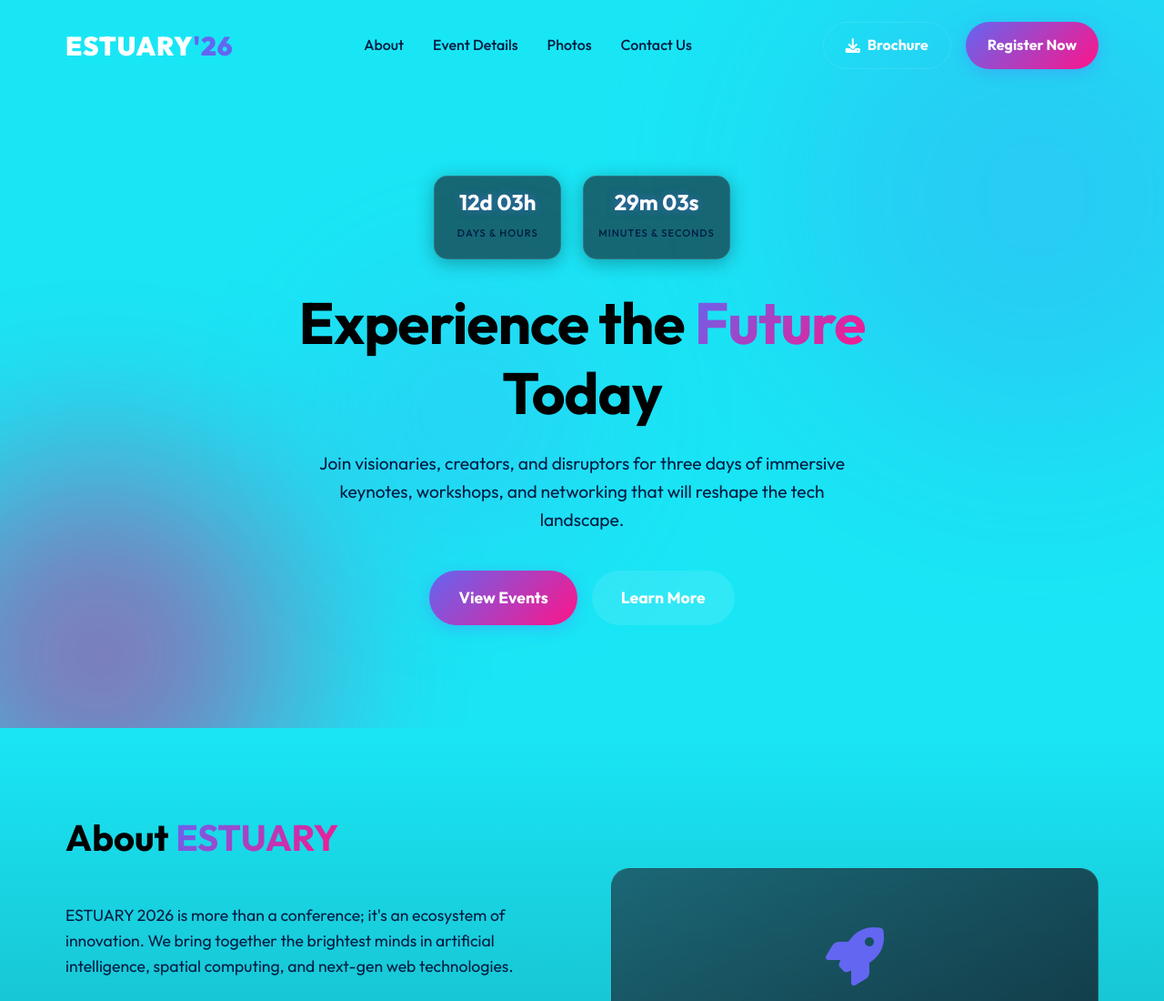
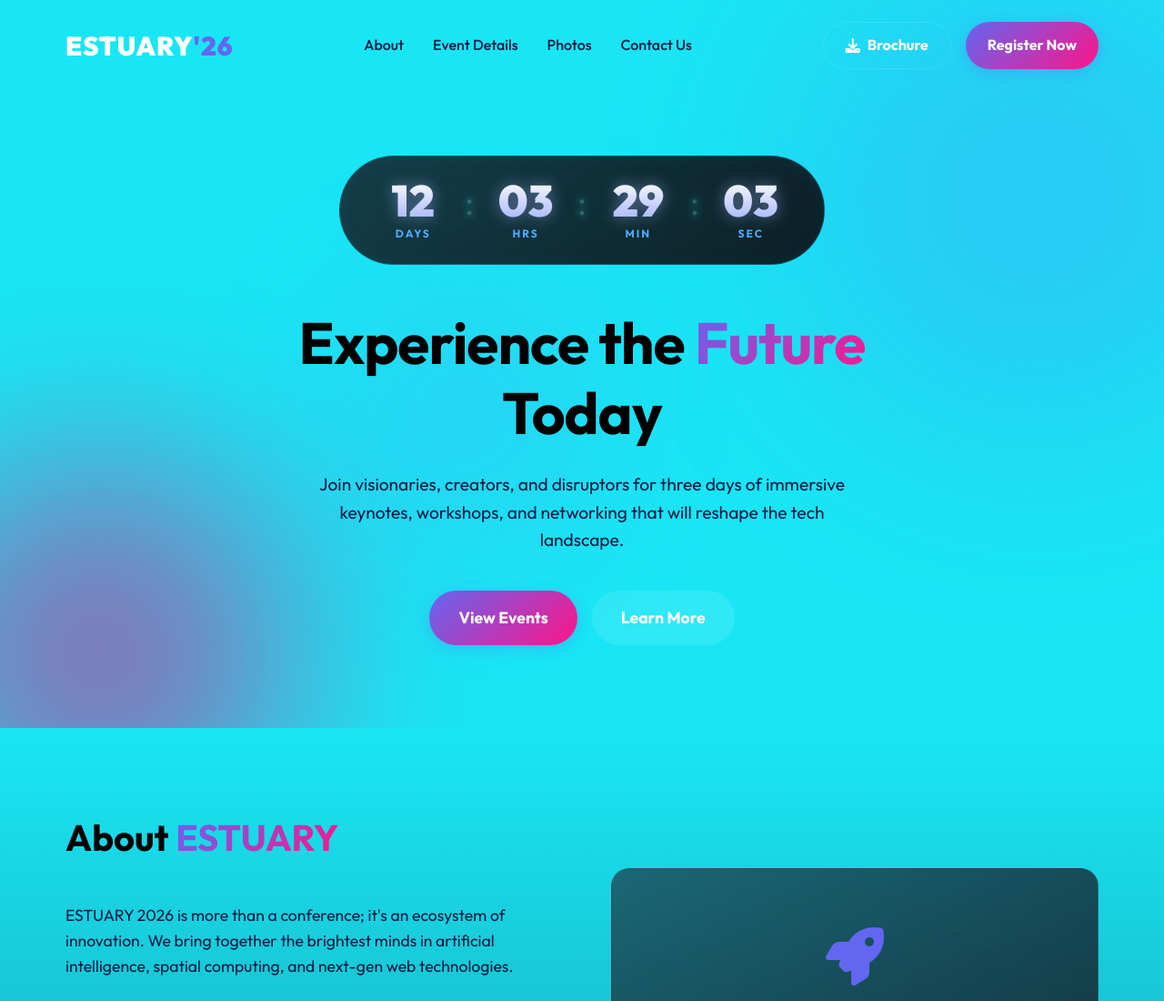
Before and after one commit to krishnakanthkve2017-tech/estuary2k26, a plain HTML site: page index.html in a window 1280 px wide. Shown: the top 1100 px of the page at 91% size. Drawn offline with Linux system fonts and the light colour scheme.

Commit message:
Complete premium redesign of the hero timer

```diff
--- a/index.html
+++ b/index.html
@@ -36,14 +36,26 @@
     <!-- Hero Section -->
     <header class="hero" id="home">
         <div class="hero-content fade-in">
-            <div class="countdown-timer" style="margin-bottom: 2rem;">
-                <div class="time-box" style="min-width: 140px;">
-                    <span class="time-value"><span id="days">00</span>d <span id="hours">00</span>h</span>
-                    <span class="time-label">Days & Hours</span>
+            <!-- Futuristic Elite Timer -->
+            <div class="elite-timer">
+                <div class="elite-unit">
+                    <span class="elite-num" id="days">00</span>
+                    <span class="elite-text">DAYS</span>
                 </div>
-                <div class="time-box" style="min-width: 140px;">
-                    <span class="time-value"><span id="minutes">00</span>m <span id="seconds">00</span>s</span>
-                    <span class="time-label">Minutes & Seconds</span>
+                <div class="elite-divider">:</div>
+                <div class="elite-unit">
+                    <span class="elite-num" id="hours">00</span>
+                    <span class="elite-text">HRS</span>
+                </div>
+                <div class="elite-divider">:</div>
+                <div class="elite-unit">
+                    <span class="elite-num" id="minutes">00</span>
+                    <span class="elite-text">MIN</span>
+                </div>
+                <div class="elite-divider">:</div>
+                <div class="elite-unit">
+                    <span class="elite-num" id="seconds">00</span>
+                    <span class="elite-text">SEC</span>
                 </div>
             </div>
             <h1>Experience the <span class="gradient-text">Future</span> Today</h1>
--- a/styles.css
+++ b/styles.css
@@ -368,47 +368,58 @@ section {
     }
 }
 
-/* Countdown Timer */
-.countdown-timer {
-    display: flex;
-    justify-content: center;
+/* Futuristic Elite Timer */
+.elite-timer {
+    display: inline-flex;
+    align-items: center;
     gap: 1.5rem;
+    margin-bottom: 3rem;
+    padding: 1.5rem 3rem;
+    background: linear-gradient(135deg, rgba(20, 20, 30, 0.8), rgba(10, 10, 15, 0.9));
+    border: 1px solid rgba(0, 242, 254, 0.2);
+    border-radius: 100px;
+    box-shadow: 0 0 30px rgba(0, 242, 254, 0.1), inset 0 0 20px rgba(79, 172, 254, 0.05);
+    backdrop-filter: blur(20px);
 }
 
-.time-box {
-    background: rgba(20, 20, 30, 0.6);
-    backdrop-filter: blur(10px);
-    border: 1px solid var(--border-color);
-    border-radius: 15px;
-    padding: 1rem;
-    min-width: 90px;
-    text-align: center;
-    box-shadow: 0 4px 20px rgba(0, 0, 0, 0.3);
-    transition: transform 0.3s ease, border-color 0.3s ease;
+.elite-unit {
+    display: flex;
+    flex-direction: column;
+    align-items: center;
+    min-width: 65px;
 }
 
-.time-box:hover {
-    transform: translateY(-5px);
-    border-color: var(--primary);
-    box-shadow: 0 10px 25px rgba(99, 102, 241, 0.2);
+.elite-num {
+    font-size: 3rem;
+    font-weight: 900;
+    font-family: 'Outfit', sans-serif;
+    background: linear-gradient(to bottom, #ffffff, #a5b4fc);
+    -webkit-background-clip: text;
+    -webkit-text-fill-color: transparent;
+    background-clip: text;
+    line-height: 1;
+    margin-bottom: 0.2rem;
+    filter: drop-shadow(0 0 8px rgba(165, 180, 252, 0.5));
 }
 
-.time-value {
-    font-size: 1.5rem;
+.elite-text {
+    font-size: 0.75rem;
     font-weight: 700;
-    color: white;
-    line-height: 1;
-    margin-bottom: 0.5rem;
-    display: block;
-    text-shadow: 0 0 10px rgba(99, 102, 241, 0.5);
+    color: #4facfe;
+    letter-spacing: 2px;
 }
 
-.time-label {
-    font-size: 0.7rem;
-    color: var(--text-muted);
-    text-transform: uppercase;
-    letter-spacing: 1px;
-    font-weight: 500;
+.elite-divider {
+    font-size: 2.5rem;
+    font-weight: 300;
+    color: rgba(255, 255, 255, 0.2);
+    transform: translateY(-10px);
+    animation: pulse 1.5s infinite;
+}
+
+@keyframes pulse {
+    0%, 100% { opacity: 0.2; }
+    50% { opacity: 1; text-shadow: 0 0 10px #00f2fe; }
 }
 
 /* About Section */
```
